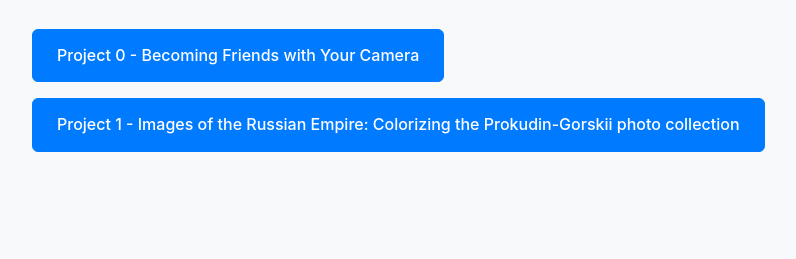
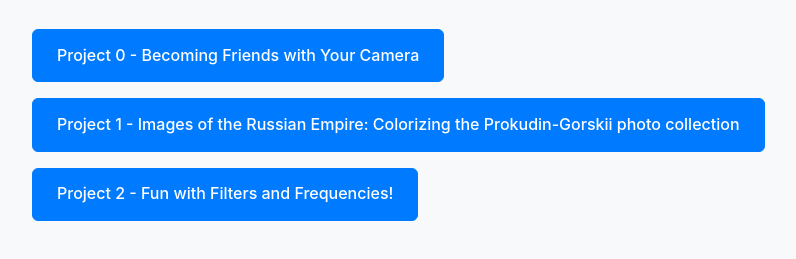
Before and after one commit to sjprasad-berkeley/sjprasad-berkeley.github.io, a plain HTML site: page index.html in a window 1280 px wide. Shown: the part 135-394 px from the top of the page, without its empty margins (0-796 px from the left). Drawn offline with Linux system fonts and the light colour scheme.

Commit message:
completed project 2, added link to 2/

```diff
--- a/index.html
+++ b/index.html
@@ -13,6 +13,7 @@
         <div class="projects">
             <a href="./0/index.html" class="project-link">Project 0 - Becoming Friends with Your Camera</a>
             <a href="./1/index.html" class="project-link">Project 1 - Images of the Russian Empire: Colorizing the Prokudin-Gorskii photo collection</a>
+            <a href="./2/index.html" class="project-link">Project 2 - Fun with Filters and Frequencies!</a>
         </div>
     </div>
 </body>
```
